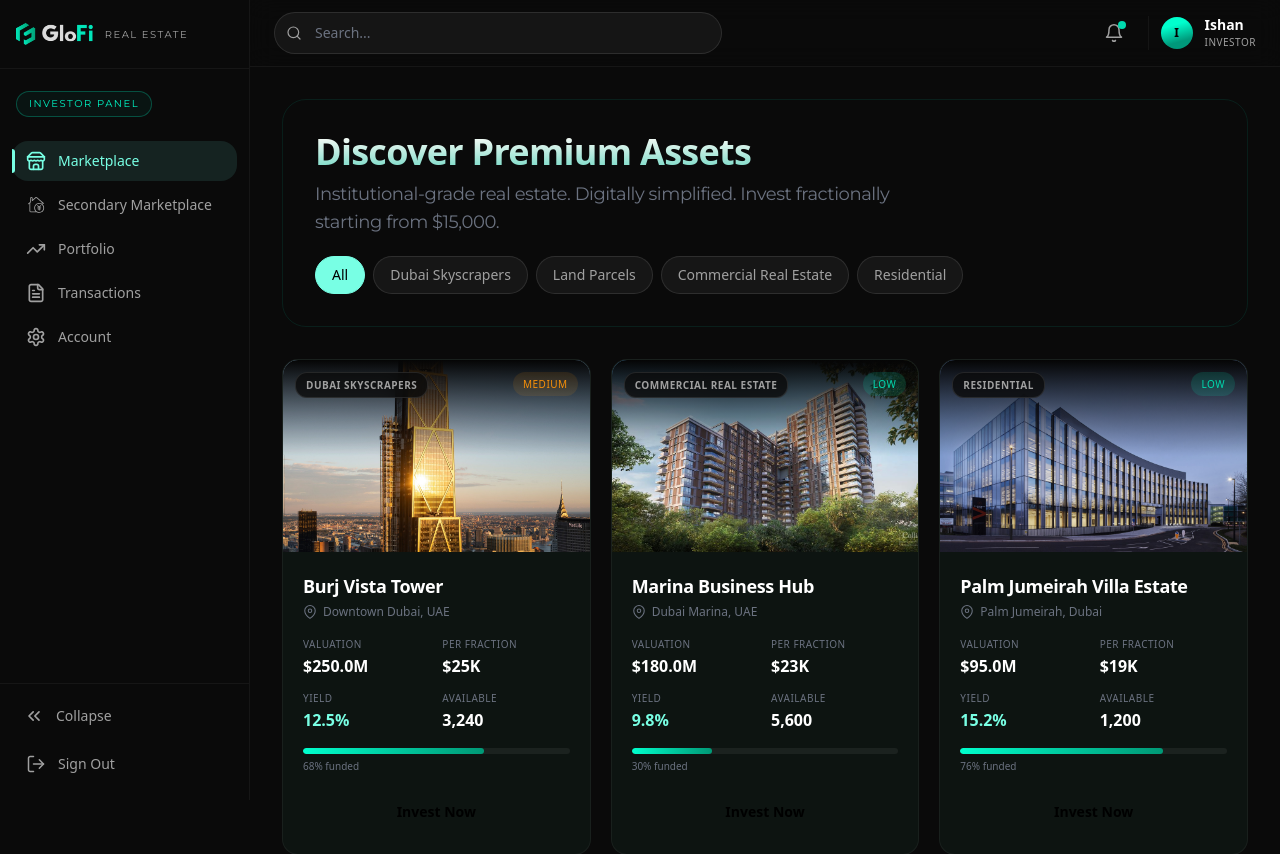
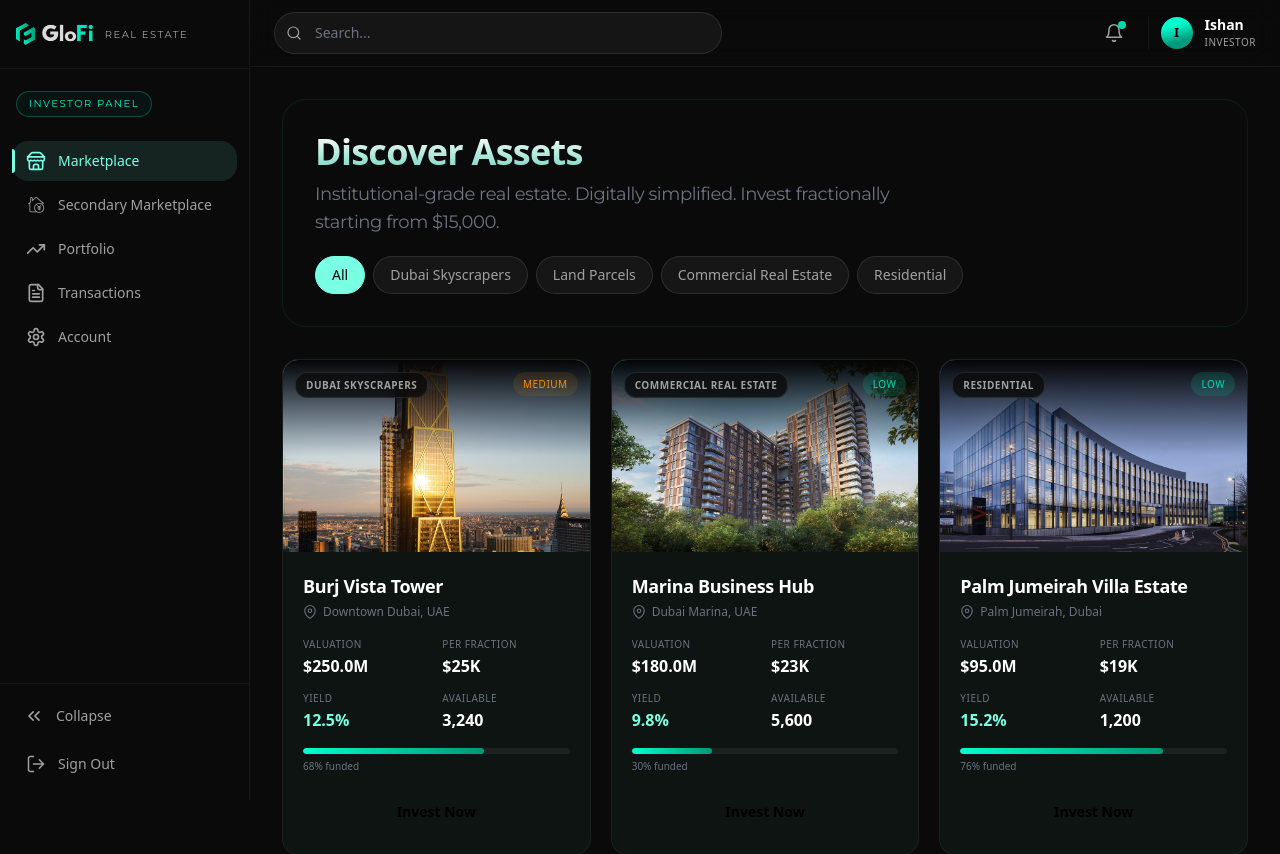
Before and after one commit to mehakmehak221/glofi-test, a Next.js app: page /dashboard/investor/marketplace in a window 1280 px wide. Shown: the top 854 px of the page. Built offline with nearby package versions, Linux system fonts and the light colour scheme; no server answers.

Commit message:
fix: content updated

```diff
--- a/src/app/dashboard/investor/marketplace/page.js
+++ b/src/app/dashboard/investor/marketplace/page.js
@@ -61,7 +61,7 @@ export default function MarketplacePage() {
                         WebkitTextFillColor: 'transparent',
                     }}
                 >
-                    Discover Premium Assets
+                    Discover Assets
                 </h1>
                 <p
                     className="text-xs sm:text-base lg:text-lg max-w-xl font-montserrat text-[var(--color-text-muted)] font-normal tracking-tight"
```
